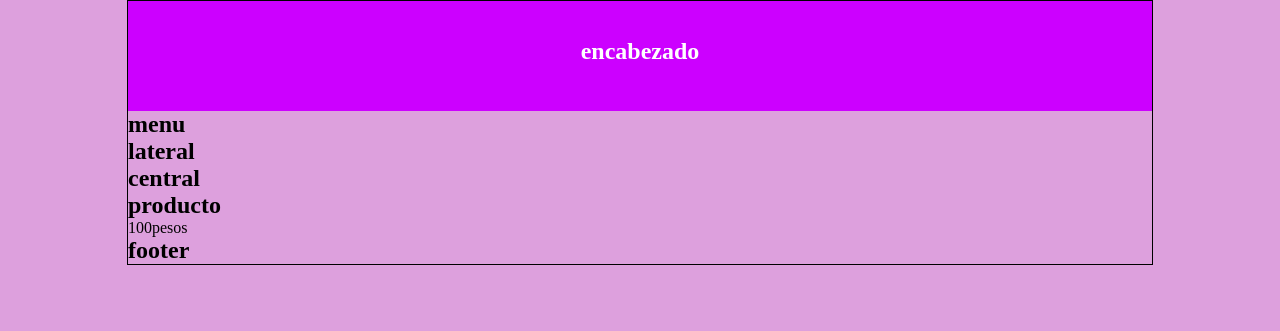
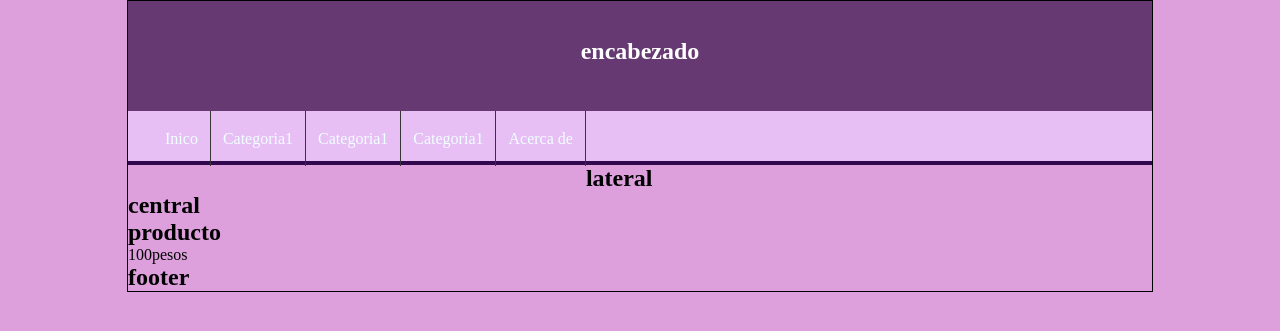
Before and after one commit to laurisjrojas13-commits/PruebaPhp, a PHP site: page / in a window 1280 px wide. Shown: the top 331 px of the page. Run offline with PHP 8.4, Linux system fonts and the light colour scheme.

Commit message:
creacion del encabezado y de formato para menu

```diff
--- a/index.html
+++ b/index.html
@@ -16,7 +16,29 @@
             <h2>encabezado</h2>
         </header>
         <nav id="menu">
-            <h2>menu</h2>
+            <ul>
+                <li>
+                    <a href="#">Inico</a>
+
+                </li>
+                <li>
+                    <a href="#">Categoria1</a>
+
+                </li>
+                <li>
+                    <a href="#">Categoria1</a>
+
+                </li>
+                <li>
+                    <a href="#">Categoria1</a>
+
+                </li>
+                <li>
+                    <a href="#">Acerca de</a>
+
+                </li>
+            </ul>
+
         </nav>
         <div id="content">
             <aside id="lateral">
--- a/style.css
+++ b/style.css
@@ -14,8 +14,39 @@
 }
 #header{
     height: 110px;
-    background-color: rgb(204, 0, 255);
+    background-color: rgb(103, 57, 114);
     color: white;
     text-align: center;
     line-height: 100px;
 }
+#menu{
+    background-color: rgb(232, 191, 245);
+    color: beige;
+    height: 50px;
+    border-bottom: 4px solid rgb(49, 7, 77);
+}
+
+#menu ul{ list-style: none;
+    text-decoration: none;
+    margin: 0px auto;
+    margin-left: 25px;
+}
+
+#menu ul li{
+    line-height: 55px;
+    float: left;
+    border-right: 1px solid #363636;
+}
+#menu a{
+    display: block;
+    color: azure;
+    text-decoration: none;
+    padding-left: 12px;
+    padding-right: 12px;
+
+}
+
+#menu a:hover{
+    background: rgb(143, 80, 143);
+
+}
```
